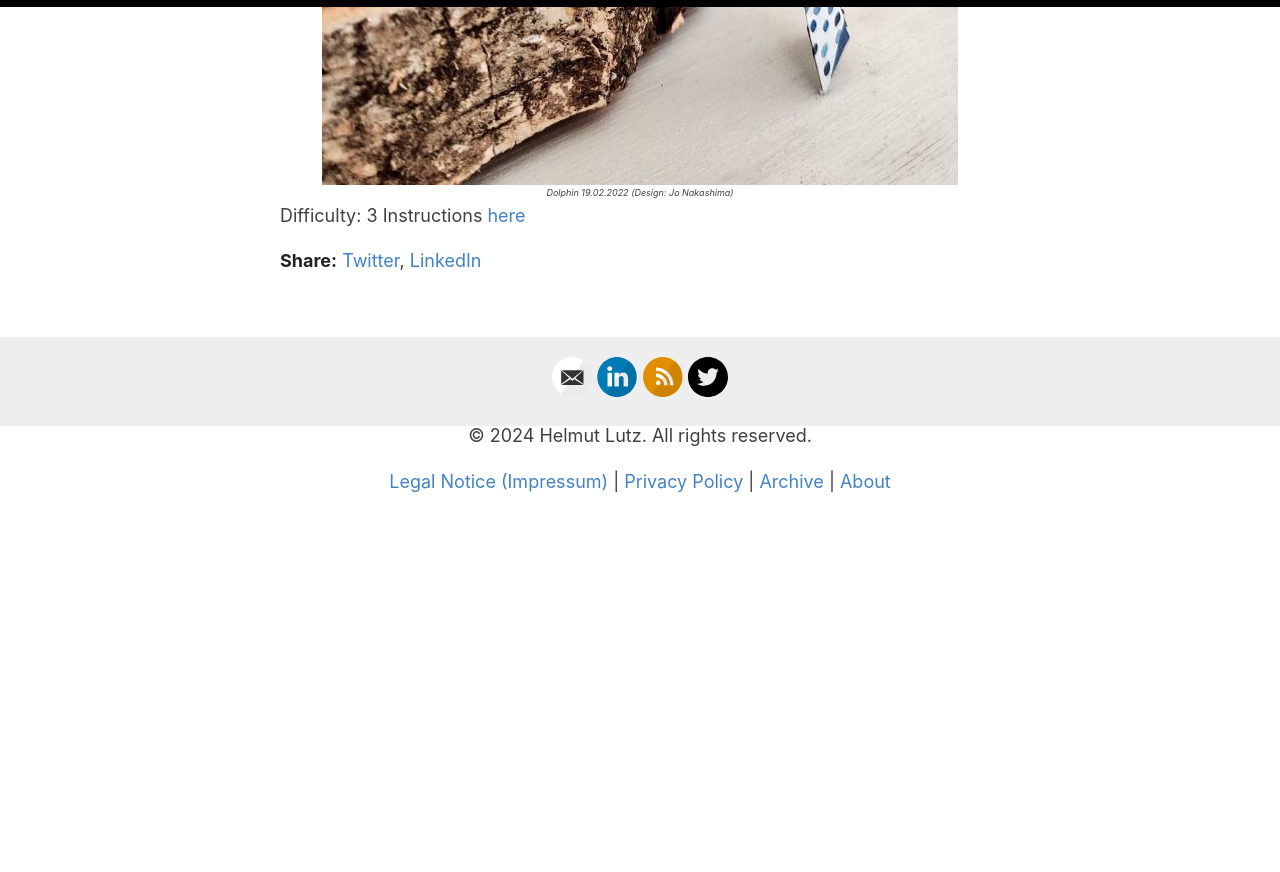
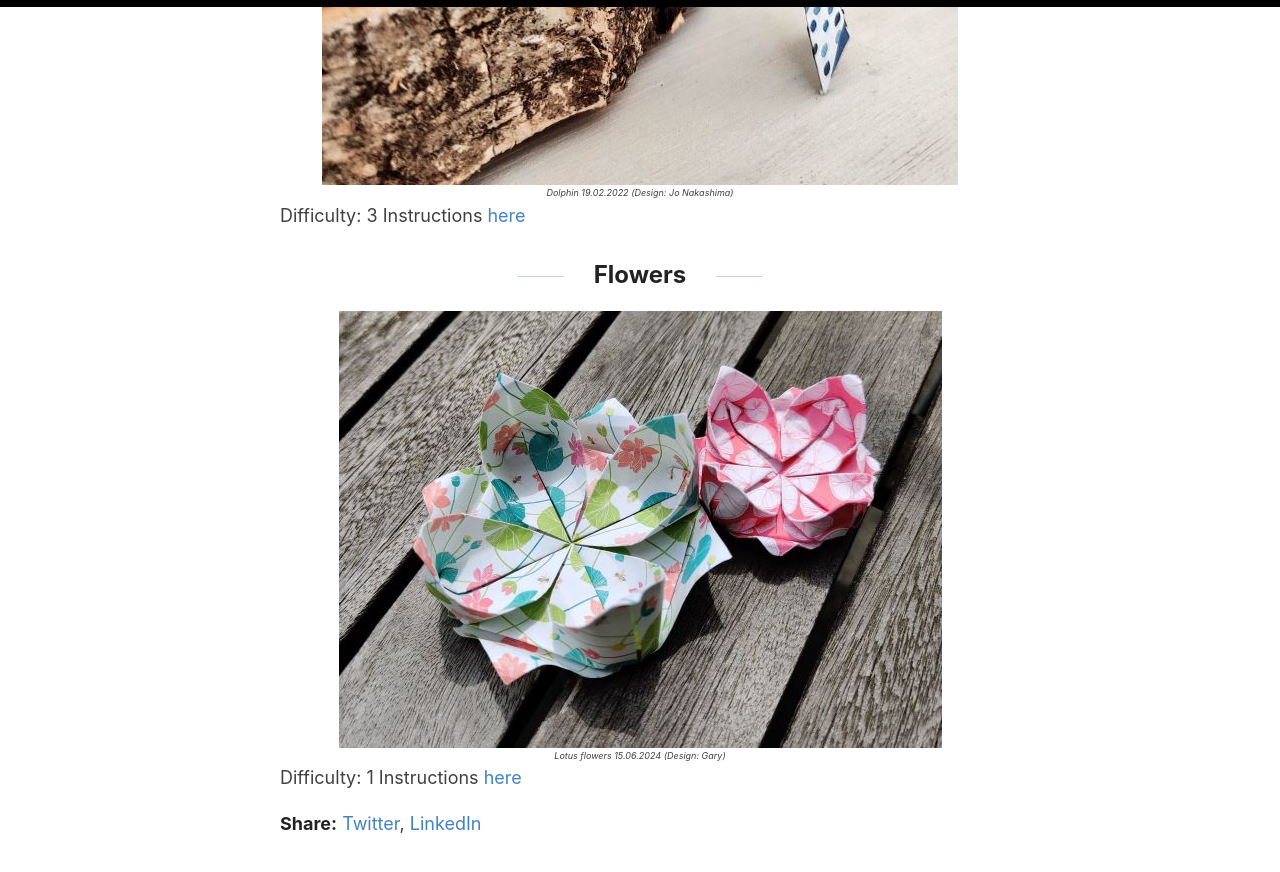
Before and after one commit to helmutlutz/blog, a Jekyll site: the page built from docs/_posts/2023-06-21-origami-collection.markdown, in a window 1280 px wide and 900 px high, scrolled down 4450 px. Shown: the top 872 px of the window. Built offline with Jekyll 4.4.1, drawn with Linux system fonts in a browser that asks for light colours; before the commit the page ends 4968 px from its top, so only the background shows below that.

Commit message:
added the lotus flower

```diff
--- a/docs/_posts/2023-06-21-origami-collection.markdown
+++ b/docs/_posts/2023-06-21-origami-collection.markdown
@@ -48,6 +48,12 @@ Instructions [here][parrot1]
 Difficulty: 3
 Instructions [here][dolphin1]
 
+## Flowers
+![Lotus](/images/origami-collection/lotus1.jpg)
+*Lotus flowers 15.06.2024 (Design: Gary)*
+Difficulty: 1
+Instructions [here][lotus1]
+
 
 [dragon1]: (https://jonakashima.com.br/2020/07/25/origami-dragon-v3/)
 [bunny1]: (https://www.youtube.com/watch?v=kOeX5kuW2gQ)
```
Also changed, not shown: other parts of docs/_posts/2023-06-21-origami-collection.markdown (+1 -0 lines), docs/images/origami-collection/lotus1.jpg (added).
